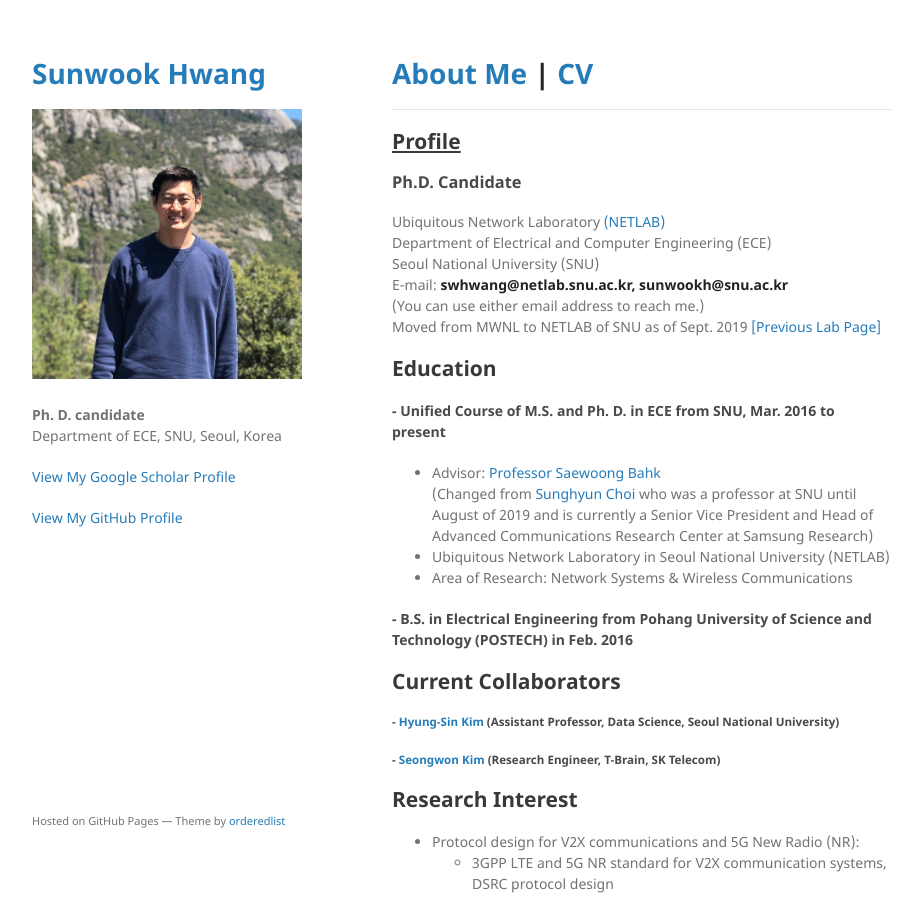
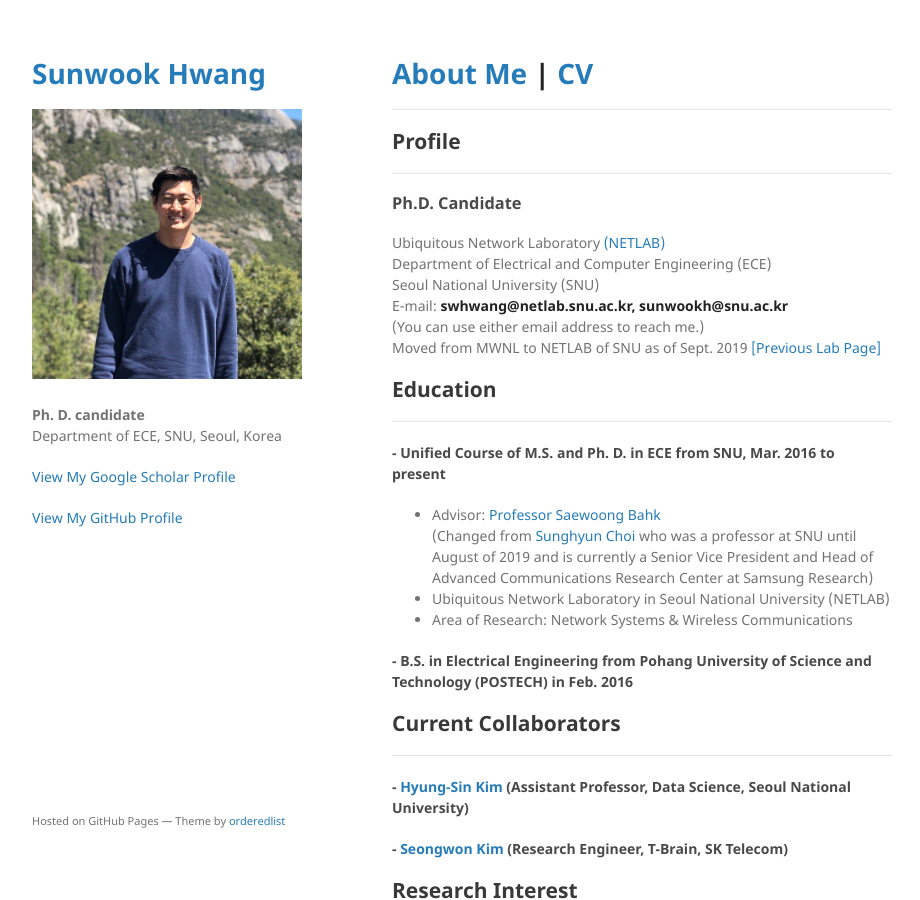
Before and after one commit to jeongjun-park/jeongjun-park.github.io, a Jekyll site: the page built from index.md, in a window 1280 px wide and 900 px high. Shown: the whole window, without its empty margins (178-1098 px from the left). Built offline with Jekyll 4.4.1, drawn with Linux system fonts in a browser that asks for light colours; our own code applies the rules of GitHub Pages for plain Markdown files.

```diff
--- a/index.md
+++ b/index.md
@@ -1,7 +1,8 @@
 
 # [About Me](index) | [CV](CV_swhwang_200420.pdf)
 ---
-## <ins>Profile</ins>
+## Profile
+---
 ### Ph.D. Candidate
 Ubiquitous Network Laboratory [(NETLAB)](http://netlab.snu.ac.kr)
 Department of Electrical and Computer Engineering (ECE)
@@ -11,7 +12,7 @@ E-mail: **swhwang@netlab.snu.ac.kr, sunwookh@snu.ac.kr**
 Moved from MWNL to NETLAB of SNU as of Sept. 2019 [[Previous Lab Page]](https://sites.google.com/a/mwnl.snu.ac.kr/www/)
 
 ## Education
-
+---
 #### - Unified Course of M.S. and Ph. D. in ECE from SNU, Mar. 2016 to present
 * Advisor: [Professor Saewoong Bahk](https://sites.google.com/site/netlabhome/people/faculty/)
 (Changed from [Sunghyun Choi](https://sites.google.com/a/mwnl.snu.ac.kr/www/people/sunghyun-choi) who was a professor at SNU until August of 2019 and is currently a Senior Vice President and Head of Advanced Communications Research Center
@@ -22,8 +23,9 @@ at Samsung Research)
 #### - B.S. in Electrical Engineering from Pohang University of Science and Technology (POSTECH) in Feb. 2016
 
 ## Current Collaborators
-##### - [Hyung-Sin Kim](https://sites.google.com/site/hskiminthebody/home) (Assistant Professor, Data Science, Seoul National University)
-##### - [Seongwon Kim](https://sites.google.com/a/mwnl.snu.ac.kr/www/people/seongwon-kim) (Research Engineer, T-Brain, SK Telecom)
+---
+#### - [Hyung-Sin Kim](https://sites.google.com/site/hskiminthebody/home) (Assistant Professor, Data Science, Seoul National University)
+#### - [Seongwon Kim](https://sites.google.com/a/mwnl.snu.ac.kr/www/people/seongwon-kim) (Research Engineer, T-Brain, SK Telecom)
 
 ## Research Interest
 - Protocol design for V2X communications and 5G New Radio (NR):
```
